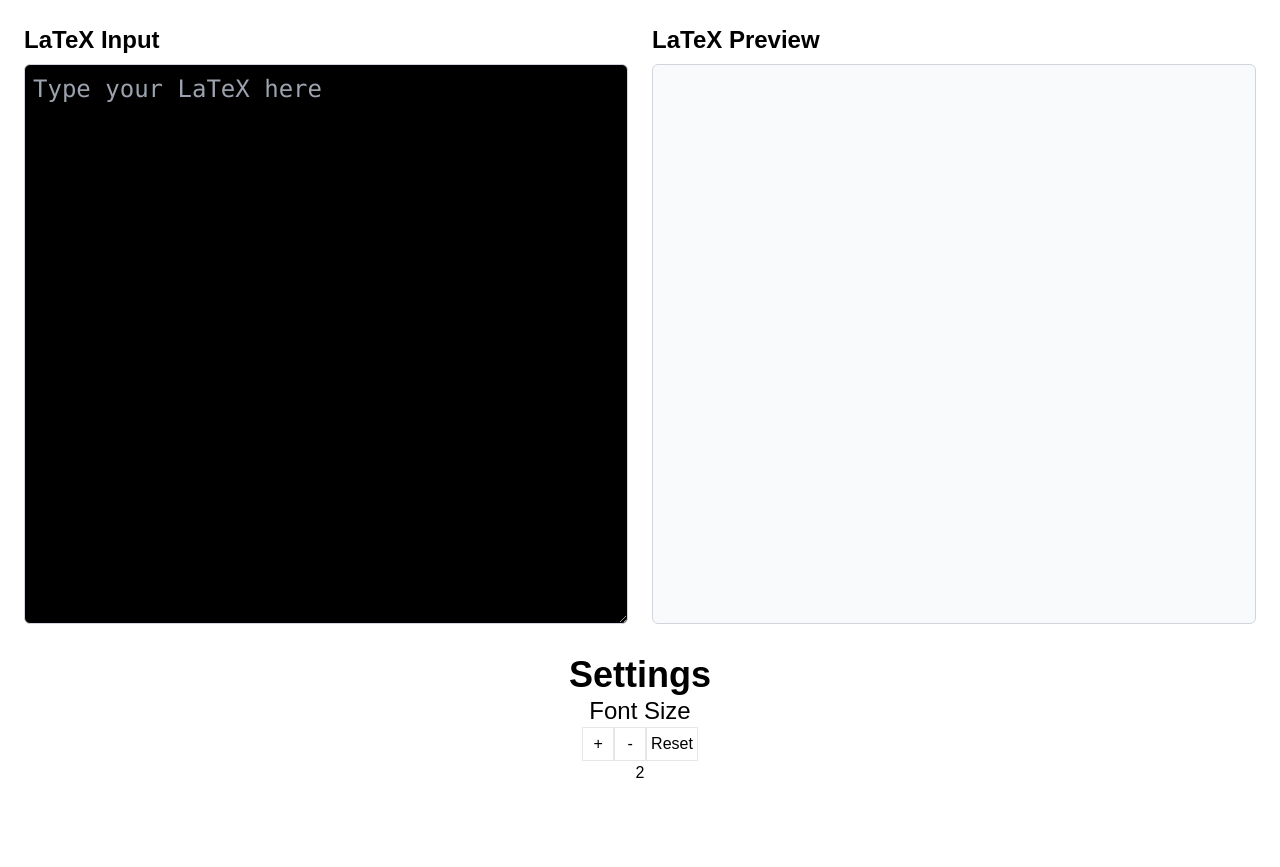
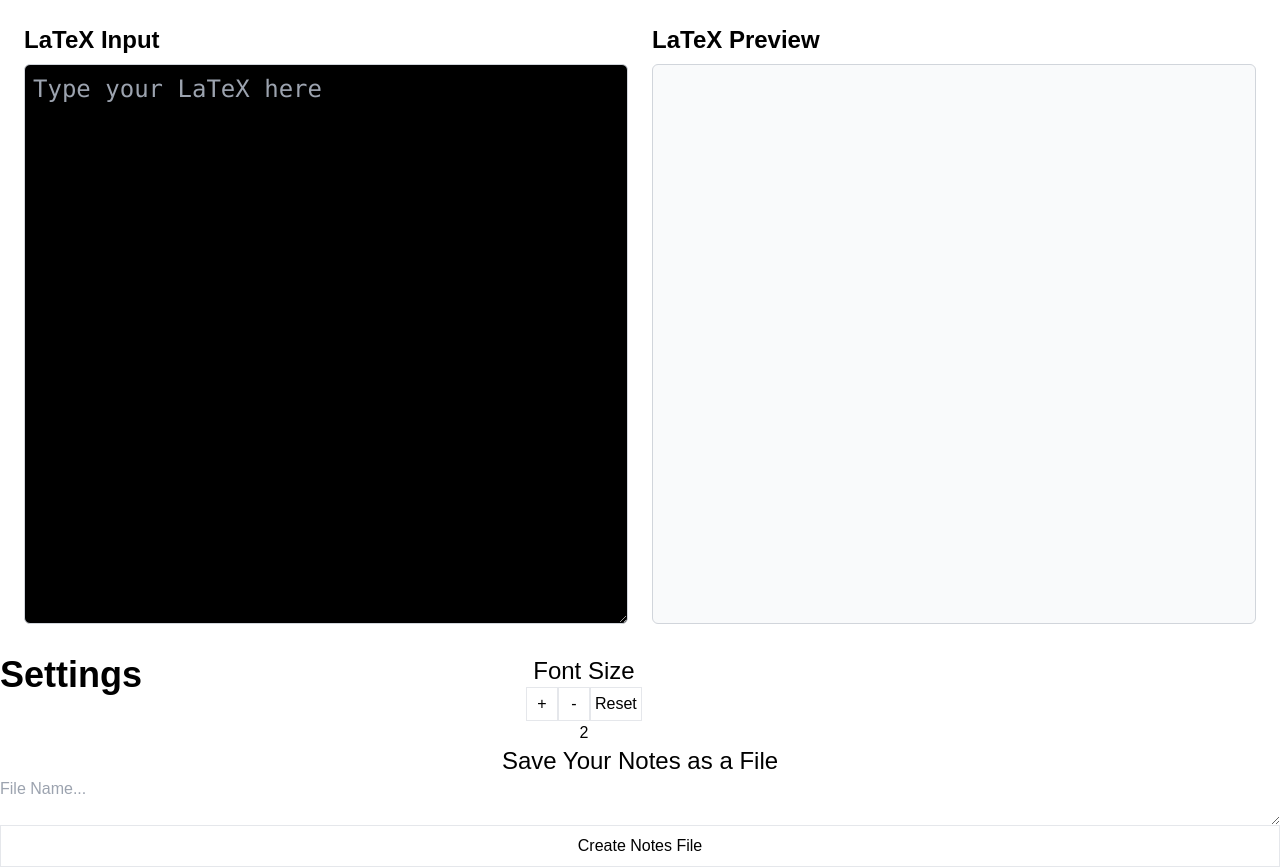
Before and after one commit to RobertLMcCrary/LaTeX-Playground, a Next.js app: page / in a window 1280 px wide. Before the commit the page ends 800 px from the top, so only its background shows below. Built offline with nearby package versions, Linux system fonts and the light colour scheme.

Commit message:
can now save to a .tex file

```diff
--- a/src/app/page.tsx
+++ b/src/app/page.tsx
@@ -8,6 +8,7 @@
 
     const [textInput, setTextInput] = useState<string>('')
     const [fontSize, setFontSize] = useState<number>(2)
+    const [linkName, setLinkName] = useState<string>('')
 
     const handleFontIncrease = () => {
         if (fontSize < 4) {
@@ -35,6 +36,7 @@
         setTextInput(e.target.value)
     }
 
+    //display LaTeX preview on the right
     const renderLatexPreview = (latex: string): string => {
         try {
             const renderedLines = latex.split('\n').map(line =>
@@ -47,6 +49,30 @@
             console.log("Error: ", error)
             return '';
         }
+    }
+
+    //handling file name changes
+    const handleFileChange = (e: React.ChangeEvent<HTMLTextAreaElement>) => {
+        setLinkName(e.target.value)
+    }
+
+    //save to a .tex file
+    const generateTexFile = (fileName: string) => {
+        const textContent = textInput;
+
+        const blob = new Blob([textContent], { type: 'text/plain' })
+
+        //create download link
+        const link = document.createElement('a')
+        link.href = URL.createObjectURL(blob)
+        link.download = `${fileName}.tex`
+
+        //trigger download by clicking on the link
+        document.body.appendChild(link)
+        link.click()
+
+        //clean up the link element after download
+        document.body.removeChild(link)
     }
 
     return (
@@ -71,7 +97,7 @@
                     />
                 </div>
             </div>
-            <div className='text-black text-center'>
+            <div className='text-black text-center flex flex-row gap-[30vw]'>
                 <h1 className="text-4xl font-bold">Settings</h1>
                 <div>
                     <h3 className="text-2xl">Font Size</h3>
@@ -81,6 +107,15 @@
                     <h3 className="text=2xl">{fontSize}</h3>
                 </div>
             </div>
+            <div className='text-black text-center flex flex-col'>
+                <h1 className='text-2xl'>Save Your Notes as a File</h1>
+                <textarea
+                    value={linkName}
+                    placeholder='File Name...'
+                    onChange={handleFileChange}
+                />
+                <button onClick={() => generateTexFile(linkName)} className='border p-2 color-black b-black'>Create Notes File</button>
+            </div>
         </div>
     );
 }
```
